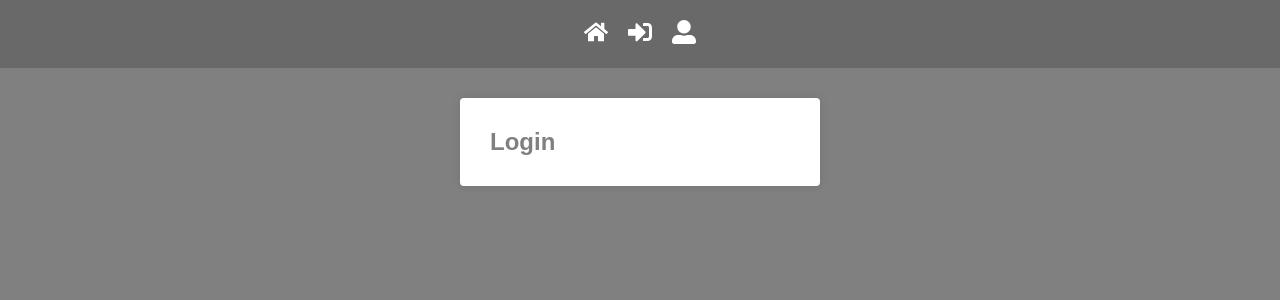
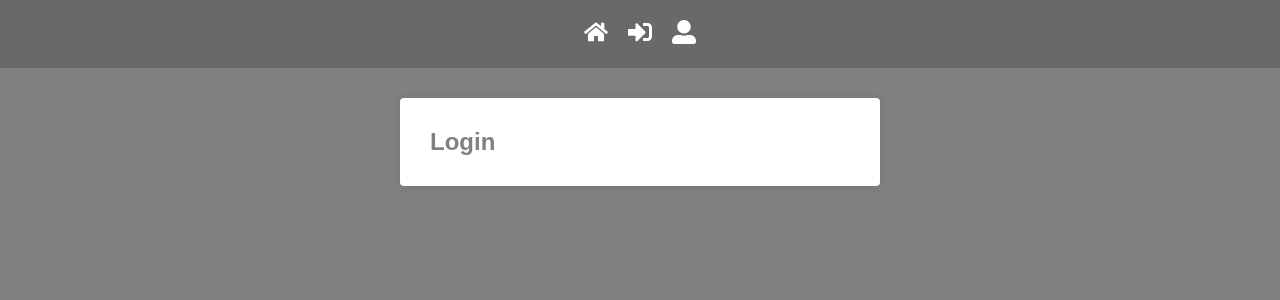
Before and after one commit to V1nic1us/front-end-react, a React (Create React App) app: page / in a window 1280 px wide. Shown: the top 300 px of the page. Built offline with nearby package versions, Linux system fonts and the light colour scheme.

Commit message:
feat: increased container size

```diff
--- a/src/styles/GlobalStyles.js
+++ b/src/styles/GlobalStyles.js
@@ -50,7 +50,7 @@ export default createGlobalStyle`
 `;
 
 export const Container = styled.section`
-  max-width: 360px;
+  max-width: 480px;
   background: white;
   margin: 30px auto;
   padding: 30px;
```
